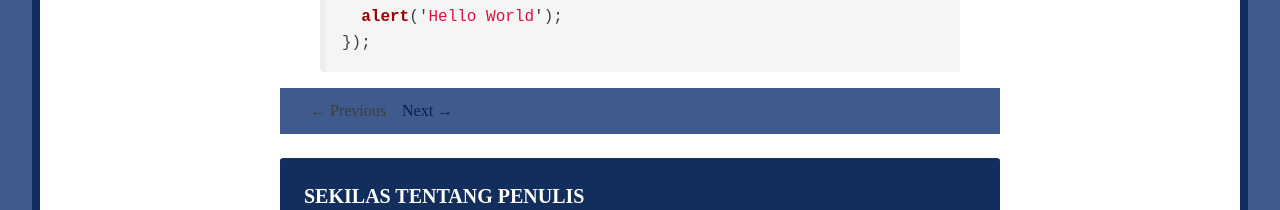
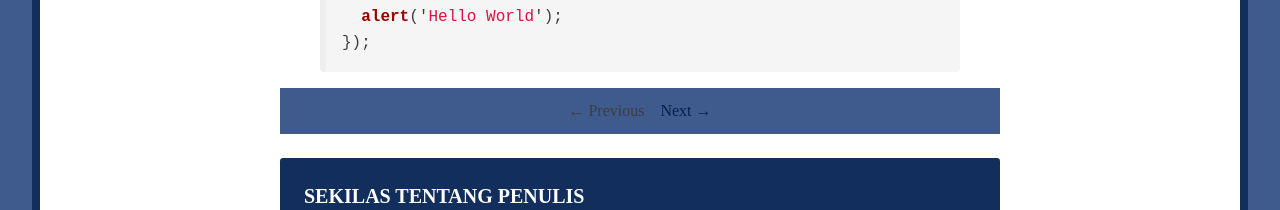
Before and after one commit to longfield21/longfield21.github.com, a Jekyll site: the page built from _posts/2013-10-27-hello-world.md, in a window 1280 px wide. Shown: the part 426-636 px from the top of the page. Built offline with Jekyll 4.4.1, drawn with Linux system fonts in a browser that asks for light colours; some web fonts are replaced; Markdown is read by kramdown in place of the engine named in the settings; comment, search, counter and statistics services are not loaded; grey boxes are pictures that could not be loaded.

Commit message:
Update index.css

```diff
--- a/assets/css/index.css
+++ b/assets/css/index.css
@@ -45,7 +45,7 @@
 span.new,
 span.old,
 span#pagination{cursor:not-allowed;}
-#pagination{padding:10px 30px; background-color:#3f5a8c;border-bottom:none}
+#pagination{padding:10px 30px; background-color:#3f5a8c;border-bottom:none;text-align:center;}
 .highlight{background:#ffffff;}
 .highlight .c{color:#999988;font-style:italic;}
 .highlight .err{color:#a61717;background-color:#e3d2d2;}
```
